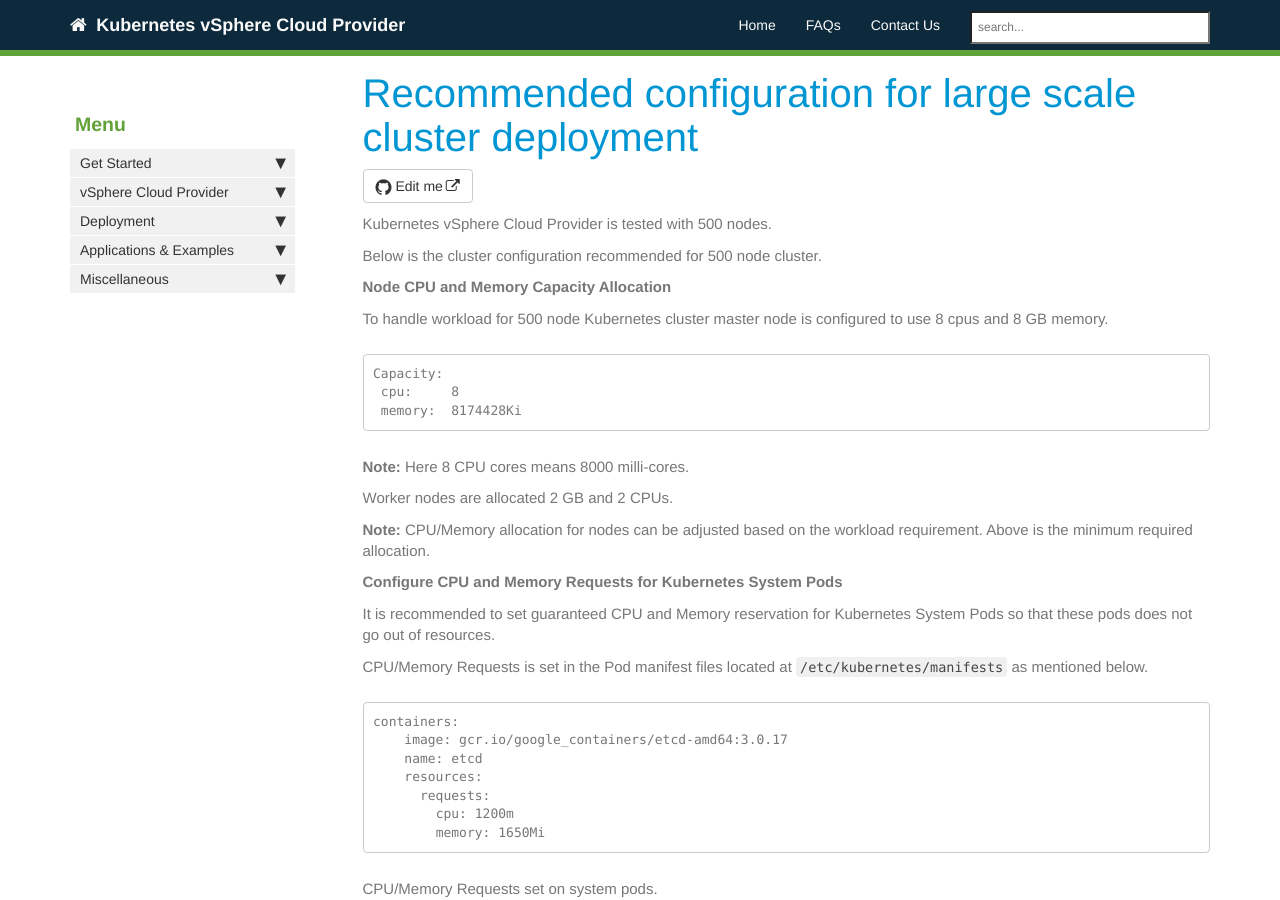
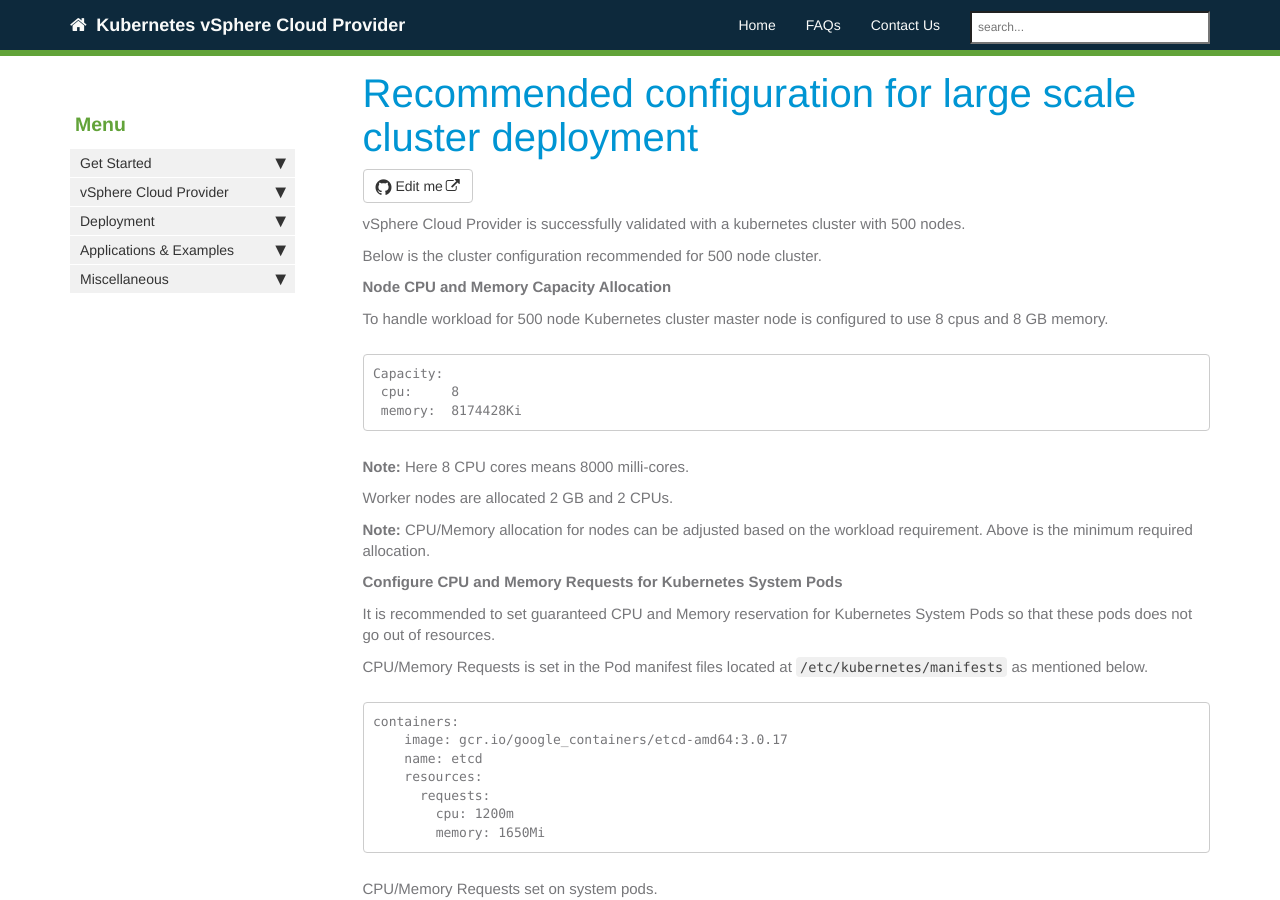
Before and after one commit to vmware-archive/vsphere-storage-for-kubernetes, a Jekyll site: the page built from documentation/largescaledeployment.md, in a window 1280 px wide and 900 px high. Built offline with Jekyll 4.4.1, drawn with Linux system fonts in a browser that asks for light colours; nearby versions of some CDN libraries; our own code applies the rules of GitHub Pages for plain Markdown files; comment, search, counter and statistics services are not loaded.

Commit message:
Addressed Tushar's review comment

```diff
--- a/documentation/largescaledeployment.md
+++ b/documentation/largescaledeployment.md
@@ -1,7 +1,7 @@
 ---
 title: Recommended configuration for large scale cluster deployment
 ---
-Kubernetes vSphere Cloud Provider is tested with 500 nodes.
+vSphere Cloud Provider is successfully validated with a kubernetes cluster with 500 nodes.
 
 Below is the cluster configuration recommended for 500 node cluster.
 
```
